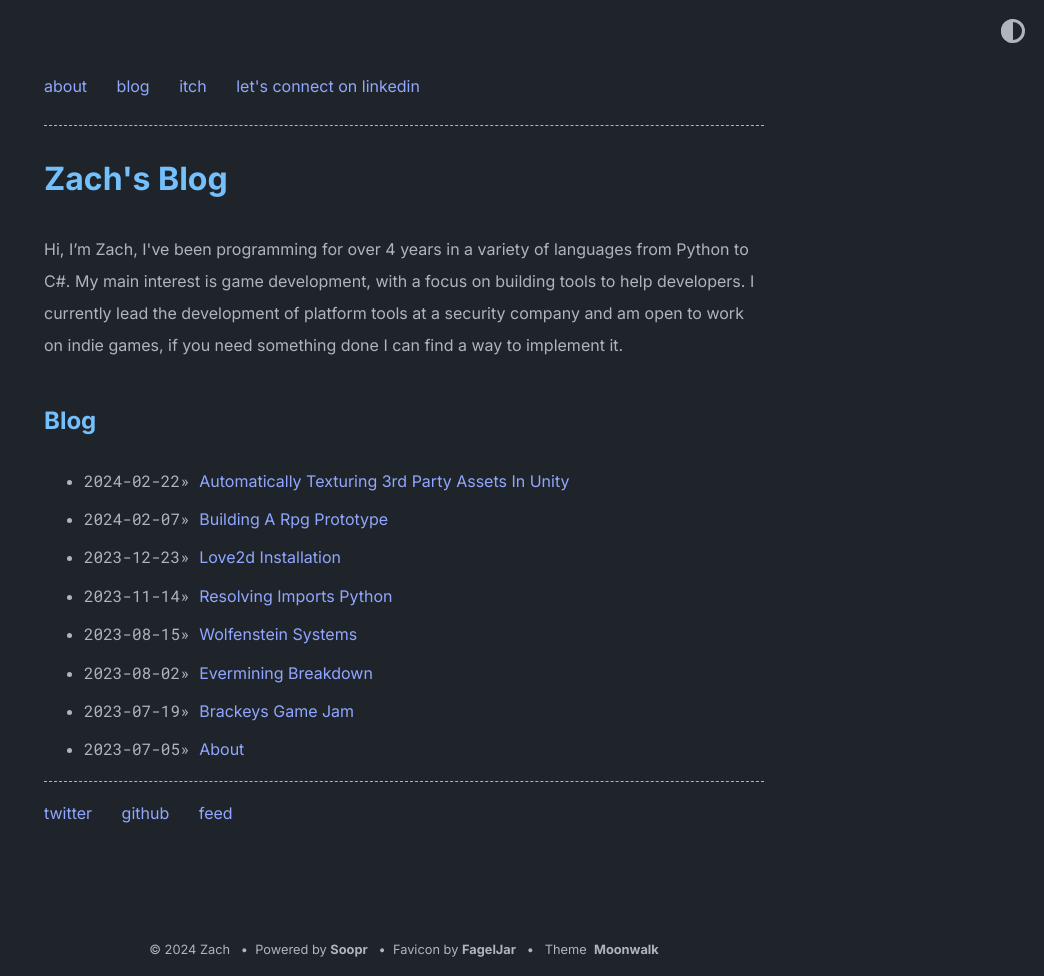
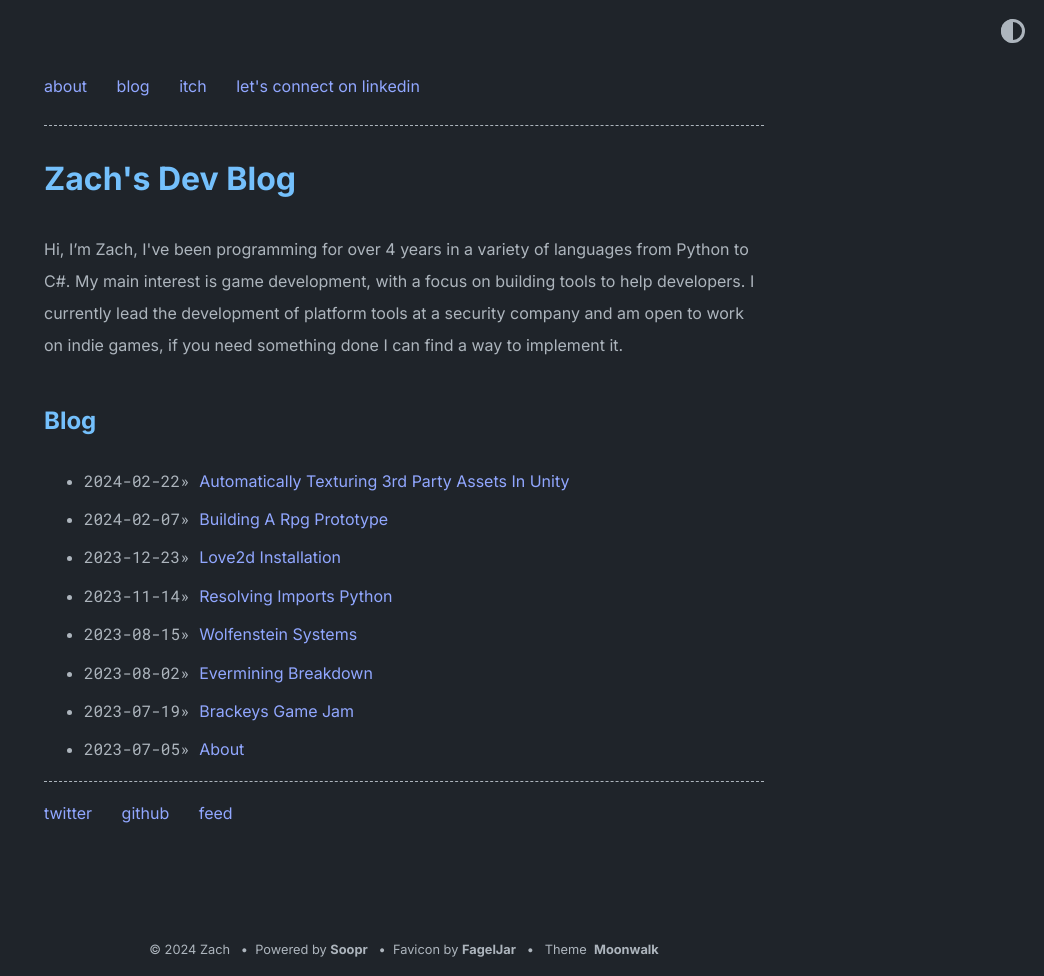
Before and after one commit to zbaileydev/zbaileydev.github.io, a Jekyll site: the page built from index.md, in a window 1280 px wide. Shown: the whole page, without its empty margins (236-1280 px from the left). Built offline with Jekyll 4.4.1, drawn with Linux system fonts in a browser that asks for light colours.

Commit message:
Update _config.yml

```diff
--- a/_config.yml
+++ b/_config.yml
@@ -1,4 +1,4 @@
-title: "Zach's Blog"
+title: "Zach's Dev Blog"
 author: Zach
 url: https://puzzlezach.github.io/ # root address of the site
 description: > # description of the site (multiple lines allowed)
```
